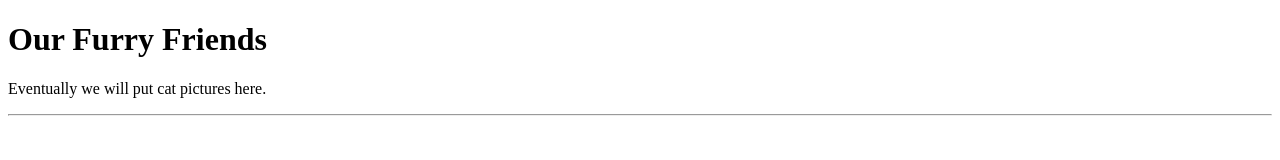
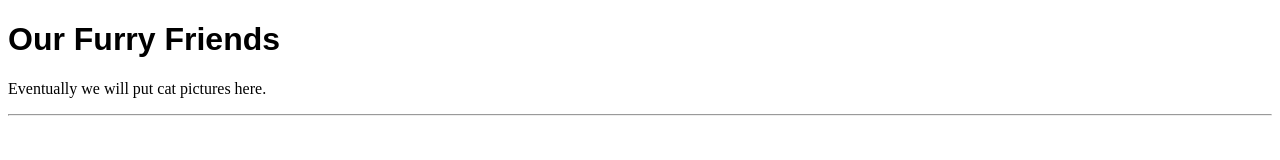
Before and after one commit to raffaccio/raffaccio, a plain HTML site: page index.html in a window 1280 px wide. Drawn offline with Linux system fonts and the light colour scheme.

Commit message:
Update index.html
aggiunta del rimando al foglio di stile CSS/site.css

```diff
--- a/index.html
+++ b/index.html
@@ -3,6 +3,7 @@
     <head>
     <meta charset='UTF-8'>
         <title>Our Furry Friends</title>
+        <link rel="stylesheet" href="CSS/site.css">
     </head>
     <body>
         <h1>Our Furry Friends</h1>
```
